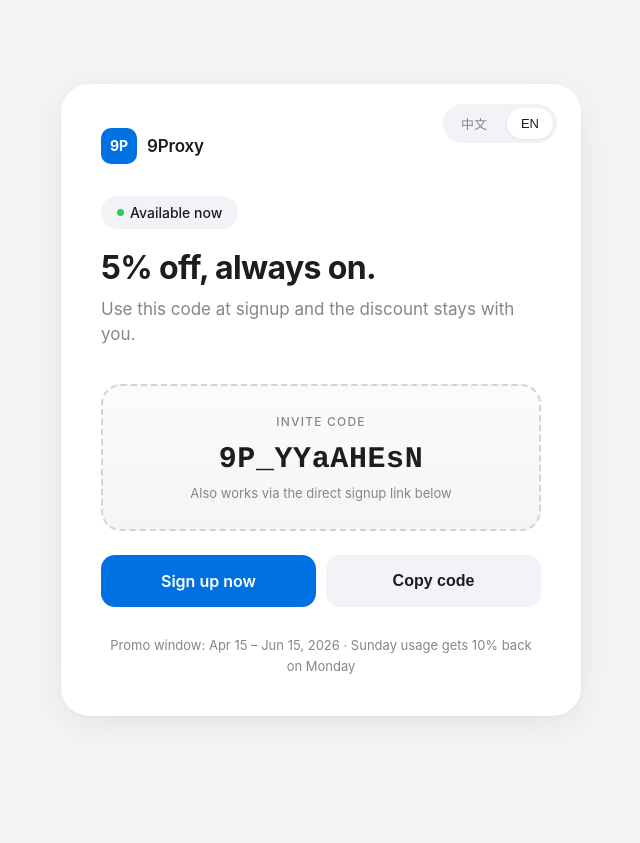
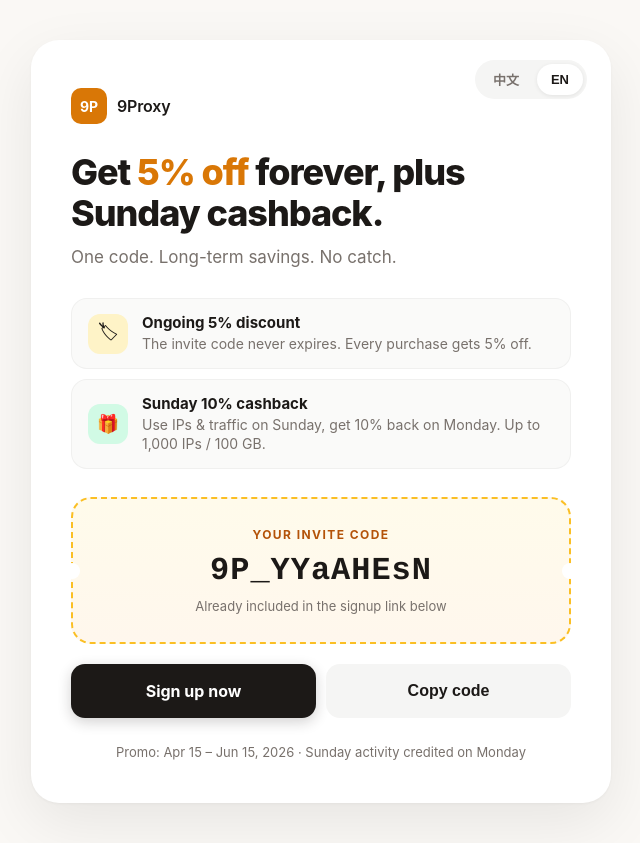
Before and after one commit to findairun/9proxy, a plain HTML site: page public/index.html in a window 1280 px wide. Shown: the whole page, without its empty margins (319-959 px from the left). Before the commit the page ends 800 px from the top, so only its background shows below. Drawn offline with Linux system fonts and the light colour scheme.

Commit message:
redesign: richer single-screen layout with perks and coupon style

```diff
--- a/public/index.html
+++ b/public/index.html
@@ -33,17 +33,20 @@
   </script>
   <style>
     :root {
-      --bg: #f5f5f7;
+      --bg: #faf8f5;
       --card: #ffffff;
-      --text: #1d1d1f;
-      --muted: #86868b;
+      --text: #1c1917;
+      --muted: #78716c;
       --border: rgba(0, 0, 0, 0.06);
-      --accent: #0071e3;
-      --accent-hover: #0077ed;
-      --dashed: #d2d2d7;
-      --tag-bg: #f2f2f7;
-      --tag-text: #1d1d1f;
-      --success: #34c759;
+      --accent: #d97706;
+      --accent-light: #fef3c7;
+      --accent-deep: #b45309;
+      --green: #059669;
+      --green-light: #d1fae5;
+      --btn: #1c1917;
+      --btn-text: #ffffff;
+      --shadow: 0 20px 60px rgba(0, 0, 0, 0.08), 0 1px 3px rgba(0,0,0,0.04);
+      --radius: 28px;
     }
     * { box-sizing: border-box; margin: 0; padding: 0; }
     body {
@@ -60,11 +63,11 @@
     a { color: inherit; text-decoration: none; }
     .card {
       background: var(--card);
-      border-radius: 28px;
-      box-shadow: 0 8px 40px rgba(0, 0, 0, 0.08), 0 1px 3px rgba(0, 0, 0, 0.04);
+      border-radius: var(--radius);
+      box-shadow: var(--shadow);
       width: 100%;
-      max-width: 520px;
-      padding: 44px 40px 40px;
+      max-width: 580px;
+      padding: 48px 40px 40px;
       position: relative;
       overflow: hidden;
     }
@@ -73,8 +76,8 @@
       top: 20px;
       right: 24px;
       display: flex;
-      gap: 6px;
-      background: var(--tag-bg);
+      gap: 4px;
+      background: #f5f5f4;
       border-radius: 999px;
       padding: 4px;
     }
@@ -85,20 +88,20 @@
       padding: 6px 14px;
       border-radius: 999px;
       font-size: 13px;
-      font-weight: 500;
+      font-weight: 600;
       cursor: pointer;
       transition: all 0.2s ease;
     }
     .lang-bar button.active {
       background: var(--card);
       color: var(--text);
-      box-shadow: 0 1px 3px rgba(0,0,0,0.08);
+      box-shadow: 0 1px 4px rgba(0,0,0,0.08);
     }
     .logo {
       display: flex;
       align-items: center;
       gap: 10px;
-      margin-bottom: 32px;
+      margin-bottom: 28px;
     }
     .logo-icon {
       width: 36px;
@@ -112,48 +115,106 @@
       font-size: 14px;
     }
     .logo-text {
-      font-size: 17px;
+      font-size: 16px;
       font-weight: 600;
       letter-spacing: -0.01em;
     }
+    .headline {
+      margin-bottom: 28px;
+    }
     h1 {
-      font-size: 32px;
-      font-weight: 700;
-      letter-spacing: -0.02em;
-      line-height: 1.2;
+      font-size: 36px;
+      font-weight: 800;
+      letter-spacing: -0.03em;
+      line-height: 1.15;
       margin-bottom: 10px;
+    }
+    h1 .pct {
+      color: var(--accent);
     }
     .subtitle {
       font-size: 17px;
       color: var(--muted);
       line-height: 1.5;
-      margin-bottom: 36px;
+    }
+    .perks {
+      display: flex;
+      flex-direction: column;
+      gap: 10px;
+      margin-bottom: 28px;
+    }
+    .perk {
+      display: flex;
+      align-items: center;
+      gap: 14px;
+      padding: 14px 16px;
+      border-radius: 16px;
+      background: #fafaf9;
+      border: 1px solid rgba(0,0,0,0.04);
+    }
+    .perk-icon {
+      width: 40px;
+      height: 40px;
+      border-radius: 12px;
+      display: grid;
+      place-items: center;
+      font-size: 18px;
+      flex-shrink: 0;
+    }
+    .perk-icon.gold {
+      background: var(--accent-light);
+    }
+    .perk-icon.green {
+      background: var(--green-light);
+    }
+    .perk-title {
+      font-weight: 700;
+      font-size: 15px;
+      margin-bottom: 2px;
+    }
+    .perk-desc {
+      font-size: 14px;
+      color: var(--muted);
+      line-height: 1.4;
     }
     .coupon {
-      border: 2px dashed var(--dashed);
+      background: linear-gradient(180deg, #fffbeb 0%, #fff7ed 100%);
+      border: 2px dashed #fbbf24;
       border-radius: 20px;
       padding: 28px;
       text-align: center;
-      margin-bottom: 24px;
-      background: linear-gradient(180deg, #fafbfc 0%, #f5f5f7 100%);
+      margin-bottom: 20px;
+      position: relative;
     }
+    .coupon::before,
+    .coupon::after {
+      content: '';
+      position: absolute;
+      width: 16px;
+      height: 16px;
+      background: var(--card);
+      border-radius: 50%;
+      top: 50%;
+      transform: translateY(-50%);
+    }
+    .coupon::before { left: -9px; }
+    .coupon::after { right: -9px; }
     .coupon-label {
       font-size: 12px;
       text-transform: uppercase;
-      letter-spacing: 0.1em;
-      color: var(--muted);
-      margin-bottom: 12px;
-      font-weight: 500;
+      letter-spacing: 0.12em;
+      color: var(--accent-deep);
+      font-weight: 700;
+      margin-bottom: 10px;
     }
     .coupon-code {
       font-family: "SF Mono", "SFMono-Regular", "Fira Code", "Courier", monospace;
-      font-size: 30px;
-      font-weight: 700;
-      letter-spacing: 0.02em;
+      font-size: 32px;
+      font-weight: 800;
+      letter-spacing: 0.03em;
       color: var(--text);
       word-break: break-all;
       line-height: 1.2;
-      margin-bottom: 6px;
     }
     .coupon-note {
       font-size: 13px;
@@ -167,11 +228,11 @@
     }
     .btn {
       flex: 1;
-      height: 52px;
+      height: 54px;
       border-radius: 14px;
       border: none;
       font-size: 16px;
-      font-weight: 600;
+      font-weight: 700;
       cursor: pointer;
       transition: all 0.2s ease;
       display: inline-flex;
@@ -180,55 +241,38 @@
       gap: 8px;
     }
     .btn-main {
-      background: var(--accent);
-      color: white;
+      background: var(--btn);
+      color: var(--btn-text);
+      box-shadow: 0 4px 14px rgba(28, 25, 23, 0.2);
     }
     .btn-main:hover {
-      background: var(--accent-hover);
-      transform: translateY(-1px);
-      box-shadow: 0 4px 16px rgba(0, 113, 227, 0.3);
+      transform: translateY(-2px);
+      box-shadow: 0 8px 24px rgba(28, 25, 23, 0.28);
     }
     .btn-copy {
-      background: var(--tag-bg);
+      background: #f5f5f4;
       color: var(--text);
     }
     .btn-copy:hover {
-      background: #e8e8ed;
+      background: #e7e5e4;
     }
     .footer {
       text-align: center;
-      padding-top: 8px;
+      padding-top: 4px;
     }
     .footer p {
       font-size: 13px;
       color: var(--muted);
       line-height: 1.6;
     }
-    .tag {
-      display: inline-flex;
-      align-items: center;
-      gap: 6px;
-      background: var(--tag-bg);
-      padding: 8px 16px;
-      border-radius: 999px;
-      font-size: 14px;
-      font-weight: 500;
-      margin-bottom: 20px;
-    }
-    .tag-dot {
-      width: 7px;
-      height: 7px;
-      border-radius: 50%;
-      background: var(--success);
-    }
     [data-lang] { display: none; }
     [data-lang].show { display: block; }
 
     @media (max-width: 540px) {
-      .card { padding: 36px 24px 32px; border-radius: 24px; }
-      h1 { font-size: 28px; }
+      .card { padding: 40px 24px 32px; border-radius: 24px; }
+      h1 { font-size: 30px; }
       .coupon-code { font-size: 26px; }
-      .btn-group { flex-direction: column; }
+      .perk { padding: 12px 14px; }
     }
   </style>
 </head>
@@ -244,25 +288,38 @@
       <div class="logo-text">9Proxy</div>
     </div>
 
-    <div class="tag">
-      <div class="tag-dot"></div>
-      <span data-i18n="tag">Available now</span>
+    <div class="headline">
+      <div data-lang="en">
+        <h1>Get <span class="pct">5% off</span> forever, plus Sunday cashback.</h1>
+        <p class="subtitle">One code. Long-term savings. No catch.</p>
+      </div>
+      <div data-lang="zh">
+        <h1>长期 <span class="pct">5% 折扣</span>，周日还有返还。</h1>
+        <p class="subtitle">一个优惠码，长期省钱，无门槛。</p>
+      </div>
     </div>
 
-    <div data-lang="en">
-      <h1>5% off, always on.</h1>
-      <p class="subtitle">Use this code at signup and the discount stays with you.</p>
-    </div>
-
-    <div data-lang="zh">
-      <h1>长期 5% 折扣，随时可用。</h1>
-      <p class="subtitle">注册时使用此优惠码，折扣长期有效。</p>
+    <div class="perks">
+      <div class="perk">
+        <div class="perk-icon gold">🏷</div>
+        <div>
+          <div class="perk-title" data-i18n="perk1_title">Ongoing 5% discount</div>
+          <div class="perk-desc" data-i18n="perk1_desc">The invite code never expires. Every purchase gets 5% off.</div>
+        </div>
+      </div>
+      <div class="perk">
+        <div class="perk-icon green">🎁</div>
+        <div>
+          <div class="perk-title" data-i18n="perk2_title">Sunday 10% cashback</div>
+          <div class="perk-desc" data-i18n="perk2_desc">Use IPs & traffic on Sunday, get 10% back on Monday. Up to 1,000 IPs / 100 GB.</div>
+        </div>
+      </div>
     </div>
 
     <div class="coupon">
-      <div class="coupon-label" data-i18n="code_label">Invite Code</div>
+      <div class="coupon-label" data-i18n="code_label">Your Invite Code</div>
       <div class="coupon-code">9P_YYaAHEsN</div>
-      <div class="coupon-note" data-i18n="code_note">Also works via the direct signup link below</div>
+      <div class="coupon-note" data-i18n="code_note">Already included in the signup link below</div>
     </div>
 
     <div class="btn-group">
@@ -273,30 +330,36 @@
     </div>
 
     <div class="footer">
-      <p data-i18n="footer">Promo window: Apr 15 – Jun 15, 2026 · Sunday usage gets 10% back on Monday</p>
+      <p data-i18n="footer">Promo: Apr 15 – Jun 15, 2026 · Sunday activity credited on Monday</p>
     </div>
   </div>
 
   <script>
     const t = {
       en: {
-        tag: 'Available now',
-        code_label: 'Invite Code',
-        code_note: 'Also works via the direct signup link below',
+        perk1_title: 'Ongoing 5% discount',
+        perk1_desc: 'The invite code never expires. Every purchase gets 5% off.',
+        perk2_title: 'Sunday 10% cashback',
+        perk2_desc: 'Use IPs & traffic on Sunday, get 10% back on Monday. Up to 1,000 IPs / 100 GB.',
+        code_label: 'Your Invite Code',
+        code_note: 'Already included in the signup link below',
         signup: 'Sign up now',
         copy: 'Copy code',
         copied: 'Copied',
-        footer: 'Promo window: Apr 15 – Jun 15, 2026 · Sunday usage gets 10% back on Monday',
+        footer: 'Promo: Apr 15 – Jun 15, 2026 · Sunday activity credited on Monday',
         title: '9Proxy Discount Code | 5% Off'
       },
       zh: {
-        tag: '当前可用',
-        code_label: '邀请码',
-        code_note: '也可以直接点击下方注册链接',
+        perk1_title: '长期 5% 折扣',
+        perk1_desc: '邀请码永久有效，每笔消费都省 5%。',
+        perk2_title: '周日 10% 返还',
+        perk2_desc: '周日使用 IP 和流量，周一返还 10%。上限 1,000 个 IP / 100 GB。',
+        code_label: '你的邀请码',
+        code_note: '注册链接已自动包含此优惠码',
         signup: '立即注册',
         copy: '复制优惠码',
         copied: '已复制',
-        footer: '活动期：2026年4月15日 – 6月15日 · 周日使用，周一返还 10%',
+        footer: '活动期：2026年4月15日 – 6月15日 · 周日使用，周一返还',
         title: '9Proxy 邀请码 | 5% 折扣'
       }
     };
```
